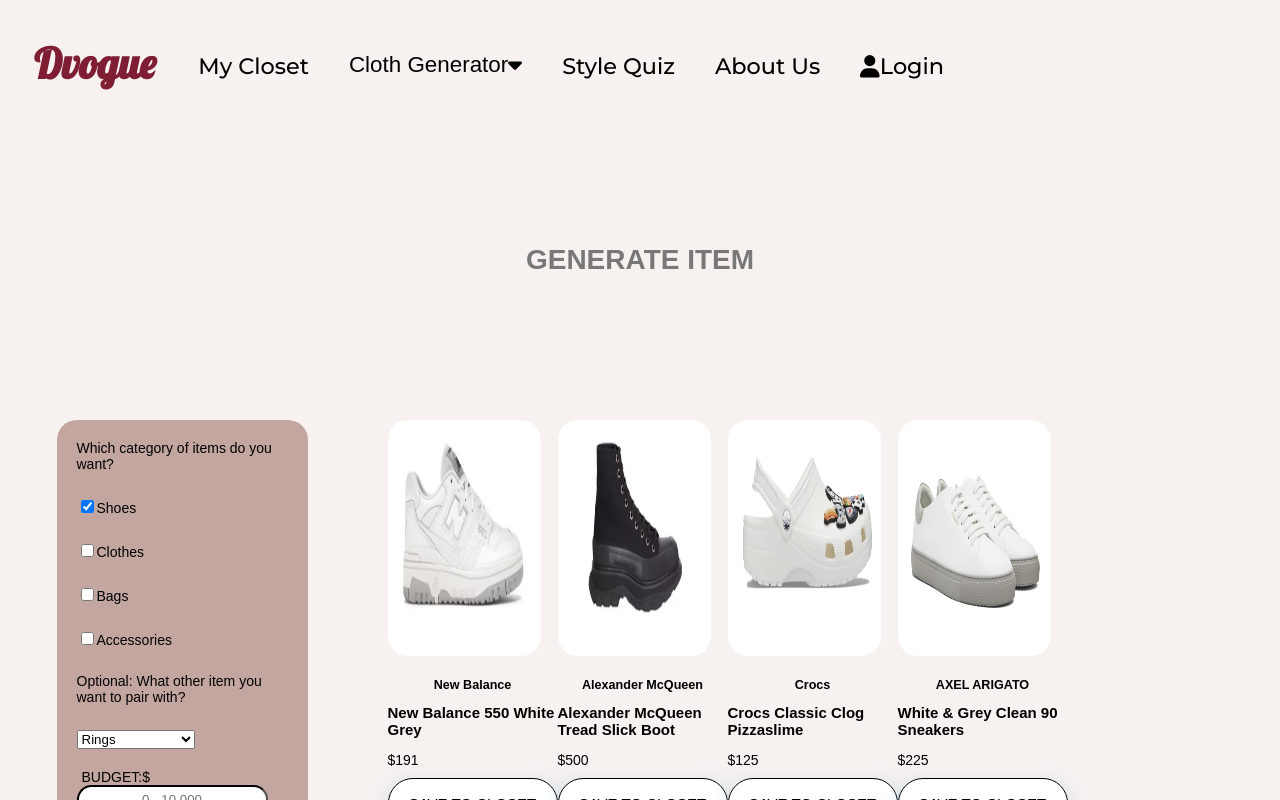
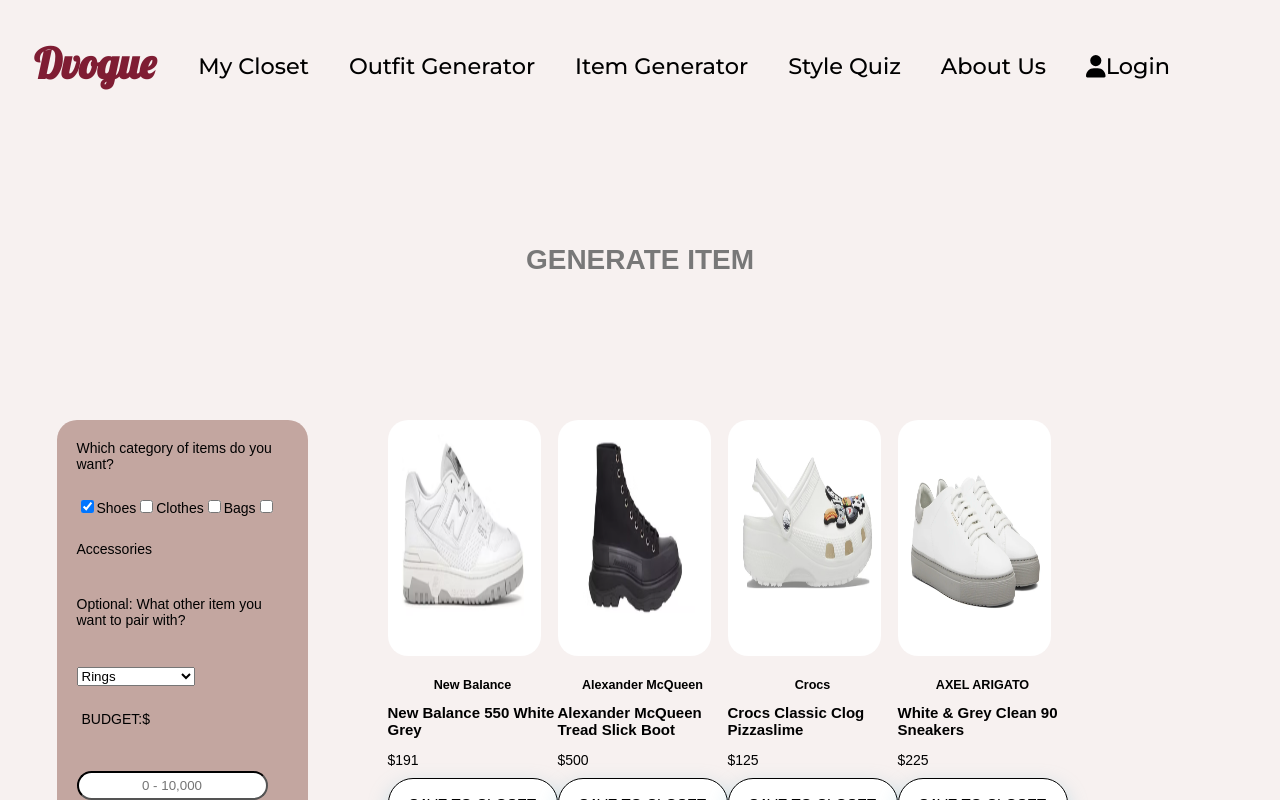
Before and after one commit to Zzyang0/Cloth-web-Tzuyang-Lin, a React (Create React App) app: page /itemgenerator in a window 1280 px wide. Shown: the top 800 px of the page. Built offline with nearby package versions, Linux system fonts and the light colour scheme.

Commit message:
changing nav bar and deconstruct the page

```diff
--- a/src/App.js
+++ b/src/App.js
@@ -3,7 +3,7 @@
 import { Homepage } from "./Homepage";
 import { Display } from "./ItemGenerate";
 import { Startquiz, Quiz } from "./Quiz"
-import { Mycloest } from "./MyCloest"
+import { Mycloset } from "./MyCloset"
 import products from "./data/item.json";
 import { Routes, Route, Navigate, Link } from 'react-router-dom';
 import { Whole } from "./Formpage";
@@ -21,7 +21,7 @@
                 <Route exact path='/' element={<Homepage />} />
                 <Route path='outfitgenerator' element={<Whole require={shoes} />} />
                 <Route path='itemgenerator' element={<Display item={everything} />} />
-                <Route path='/closet' element={<Mycloest />} />
+                <Route path='/closet' element={<Mycloset />} />
                 <Route>
                     <Route path="/quiz" element={<Startquiz />} />
                     <Route path="/quizquestion" element={<Quiz />} />
--- a/src/Footer&Header.js
+++ b/src/Footer&Header.js
@@ -1,6 +1,5 @@
 import React from 'react';
 // import the font-icon style
-import {faCaretDown} from '@fortawesome/free-solid-svg-icons';
 import { faUser } from '@fortawesome/free-solid-svg-icons';
 import { FontAwesomeIcon } from '@fortawesome/react-fontawesome';
 import { Link } from 'react-router-dom';
@@ -28,25 +27,13 @@
         <h1><Link to='/' className='logo' onClick={navlRemove}>Dvogue</Link></h1>
         </header>
         <ul className='navlink' id='navlink'>
-          <li>
-        <Link to='/closet' className='navl' onClick={navlRemove}>My Closet</Link>
-          </li>
-          <li>
-        <div className="nav-dropdown">
-        <button className="dropbutton">Cloth Generator
-        <FontAwesomeIcon icon={faCaretDown} />
-        </button>
-        <div className="nav-dropdown-content">
-          <Link to='outfitgenerator' className='navl' onClick={navlRemove}>Outfit Generator</Link>
-          <Link to='itemgenerator' className='navl' onClick={navlRemove}>Item Generator</Link>
-        </div>
-      </div>
-      </li>
-      <li><Link to='/quiz' className='navl' onClick={navlRemove}>Style Quiz</Link></li>
-      <li><Link to='/about' className='navl' onClick={navlRemove}>About Us</Link></li>
-      <li><a href="#" className='navl'><FontAwesomeIcon icon={faUser} />Login</a></li>
-
-      </ul>
+          <li><Link to='/closet' className='navl' onClick={navlRemove}>My Closet</Link></li>
+          <li><Link to='outfitgenerator' className='navl' onClick={navlRemove}>Outfit Generator</Link></li>
+          <li><Link to='itemgenerator' className='navl' onClick={navlRemove}>Item Generator</Link></li>
+          <li><Link to='/quiz' className='navl' onClick={navlRemove}>Style Quiz</Link></li>
+          <li><Link to='/about' className='navl' onClick={navlRemove}>About Us</Link></li>
+          <li><a href="#" className='navl'><FontAwesomeIcon icon={faUser} />Login</a></li>
+        </ul>
       <div className="hamburger" onClick={hamburgerToggle}>
         <span className="bar"></span>
         <span className="bar"></span>
--- a/src/Formpage.js
+++ b/src/Formpage.js
@@ -42,7 +42,7 @@
         <div className='generator'>
             <form>
             <label htmlFor="q1">HOW IS THE WEATHER TODAY?</label>
-            <div id='choice'>
+            <div className='choice' id='choice'>
               <select name="weather" id="weather">
                   <option value="none" defaultValue disabled hidden>Select an option</option>
                   <option value="Sunny">Sunny</option>
@@ -54,9 +54,9 @@
               </select>
               {result}
             </div>
-            <div id='choice'>
-                <label htmlFor="budget" id="budget_input">BUDGET:$</label>
-                <input type="BUDGET" id="budget_input" name="BUDGET" placeholder="0 - 10,000"></input>
+            <div className='choice' id='choice'>
+                <label htmlFor="budget" className='budget_input' id="budget_input">BUDGET:$</label>
+                <input type="BUDGET" className='budget_input' id="budget_input" name="BUDGET" placeholder="0 - 10,000"></input>
             </div>
 
             <div className="output">
--- a/src/ItemGenerate.js
+++ b/src/ItemGenerate.js
@@ -1,7 +1,7 @@
 import React, {useEffect, useState} from 'react';
 
 
-var currData = [
+let currData = [
     {"img":"img/550.png", "brand":"New Balance", "des":"New Balance 550 White Grey", "price":191, "imgd":"image of the sneakers", "category": "Shoes"},
     {"img":"img/boots1.png", "brand":"Alexander McQueen", "des":"Alexander McQueen Tread Slick Boot", "price":500, "imgd":"image of the boots", "category": "Shoes"},
     {"img":"img/crocs.png", "brand":"Crocs", "des":"Crocs Classic Clog Pizzaslime", "price":125, "imgd":"image of the crocs", "category": "Shoes"},
@@ -12,10 +12,10 @@
     let need = props.intake;
     return (
         <div className="cloth">
-            <img src={need.img} alt={need.imgd} />
+            < img src={need.img} alt={need.imgd} />
             <h1>{need.brand}</h1>
             <h2>{need.des}</h2>
-            <p>{"$" + need.price}</p>
+            <p>{"$" + need.price}</p >
             <button className="save-to-closet" type="button"> SAVE TO CLOSET </button>
         </div>
     )
@@ -39,6 +39,7 @@
 function ShoeOnly(props) {
     let base3 = props.products;
     const [want, setWant] = useState(['Shoes']);
+    const [needData, setNeedData] = useState(base3);
     let wantCopy = [];
     const handleInputChange = (event) => {
         const {value, checked} = event.target;
@@ -72,7 +73,7 @@
         }
     }
 
-    currData = filterCategory(base3);
+    currData = filterCategory(needData);
 
     /*let currData = filterCategory(base3);
     const forceRender = (item) => {
@@ -86,25 +87,27 @@
     console.log(currData);
 
     return (
-        <>
+        <div>
             <div className='generator'>
                 <form>
                     <label htmlFor="q1">Which category of items do you want?</label>
-                    <div>
+                    <div className='category'>
                         <input type="checkbox" id="Shoes" name="category" value="Shoes" defaultChecked onChange={handleInputChange}/>
                         <label htmlFor="vehicle1"> Shoes </label>
-                        <br></br>
+                        {/* <br></br> */}
                         <input type="checkbox" id="Clothes" name="category" value="Clothes" onChange={handleInputChange}/>
                         <label htmlFor="vehicle2"> Clothes </label>
-                        <br></br>
+                        {/* <br></br> */}
                         <input type="checkbox" id="Bags" name="category" value="Bags" onChange={handleInputChange}/>
                         <label htmlFor="vehicle3"> Bags </label>
-                        <br></br>
+                        {/* <br></br> */}
                         <input type="checkbox" id="Accessories" name="category" value="Accessories" onChange={handleInputChange}/>
                         <label htmlFor="vehicle3"> Accessories </label>
-                        <br></br>
+                        {/* <br></br> */}
                     </div>
+                    <p>
                     <label htmlFor="q2">Optional: What other item you want to pair with?</label>
+                    </p >
                     <div>
                         <select name="activity" id="activity">
                             <option value="none" defaultValue disabled hidden>Select an option</option>
@@ -115,9 +118,11 @@
                         </select>
                     </div>
 
-                    <div id='choice'>
-                        <label htmlFor="budget" id="budget_input">BUDGET:$</label>
-                        <input type="BUDGET" id="budget_input" name="BUDGET" placeholder="0 - 10,000"></input>
+                    <div className='choice' id='choice'>
+                        <p>
+                        <label htmlFor="budget" className='budget_input' id="budget_input">BUDGET:$</label>
+                        </p >
+                        <input type="BUDGET" className='budget_input' id="budget_input" name="BUDGET" placeholder="0 - 10,000"></input>
                     </div>
 
                     <div className="output">
@@ -127,9 +132,9 @@
                     </div>
                 </form>
                 <br></br>
-                <p>The category/ies you chose are: {want} </p>
+                <p>The category/ies you chose are: {want} </p >
             </div>
-        </>
+        </div>
     );
 }
 
--- a/src/MyCloest.js
+++ b/src/MyCloset.js
@@ -1,6 +1,6 @@
 import React from 'react';
 
-export function Mycloest(props) {
+export function Mycloset(props) {
     return(
         <div>
         </div>
--- a/src/Quiz.js
+++ b/src/Quiz.js
@@ -91,7 +91,7 @@
 				<div className='answers_container'>
 					<div>
 						{questions[current].answers.map((answer) => (
-							<button key={answer.answer} className='choice' onClick={() => ClickNext()}>{answer.answer}</button>
+							<button key={answer.answer} className='quiz_choice' onClick={() => ClickNext()}>{answer.answer}</button>
 						))}
 					</div>
 				</div>
--- a/src/style.css
+++ b/src/style.css
@@ -18,14 +18,14 @@
   background-color: #f7f1f0;
 }
 
-#form-page {
+/*#form-page {
   display: flex;
   align-items: center;
   justify-content: center;
   font-size: 18px;
   background: url("../public/img/login-background.jpeg");
   background-size: cover;
-}
+}*/
 
 .login-container {
   width: 400px;
@@ -252,8 +252,8 @@
 }
 
 
-#choice .button,
-#budget_input {
+.choice .button,
+.budget_input {
   display: inline;
   font-family: 'Poppins', sans-serif;
   border-radius: 30px;
@@ -262,12 +262,12 @@
   border-color: black;
 }
 
-#choice {
+.choice {
   margin: 20px;
   margin-left: 0px;
 }
 
-#choice:nth-last-of-type(1) {
+.choice:nth-last-of-type(1) {
   margin-top: 10px;
 }
 
@@ -383,7 +383,7 @@
   margin-top: 2em;
 }
 
-.choice {
+.quiz_choice {
   display: flex;
   flex-direction: column;
   width: 30%;
@@ -488,21 +488,6 @@
     gap: 60px;
   }
 
-  .nav-dropdown {
-    float: left;
-    overflow: hidden;
-  }
-
-  .nav-dropdown .dropbutton {
-    border: none;
-    outline: none;
-    margin: 0;
-    font-size: 1.2rem;
-    color: black;
-    background-color: inherit;
-    font-family: inherit;
-  }
-
   nav a:hover {
     border-bottom: 0.3rem solid #7f1d33;
     transition: ease-out .25s;
@@ -512,32 +497,6 @@
   .navbar header a:hover {
     color: #C3A6A0;
     border-bottom: none;
-  }
-
-  .nav-dropdown-content {
-    display: none;
-    position: absolute;
-    background-color: #f9f9f9;
-    min-width: 130px;
-    box-shadow: 0px 8px 16px 0px rgba(0,0,0,0.2);
-    z-index: 1;
-  }
-
-  .nav-dropdown-content a {
-    float: none;
-    color: black;
-    font-size: 0.8rem;
-    padding: 12px 16px;
-    display: block;
-    text-align: left;
-  }
-
-  .nav-dropdown-content a:hover {
-    background-color: #ddd;
-  }
-
-  .nav-dropdown:hover .nav-dropdown-content {
-    display: block;
   }
 
   .bar {
@@ -635,22 +594,6 @@
     display: none;
   }
 
-  .nav-dropdown {
-    float: left;
-    overflow: hidden;
-  }
-
-  .nav-dropdown .dropbutton {
-    border: none;
-    outline: none;
-    margin: 0;
-    padding: 20px 10px;
-    font-size: 1.2rem;
-    color: black;
-    background-color: inherit;
-    font-family: inherit;
-  }
-
   nav a:hover {
     border-bottom: 0.3rem solid #7f1d33;
     transition: ease-out .25s;
@@ -658,32 +601,6 @@
   }
   .navbar header a:hover {
     color: #C3A6A0;
-  }
-
-  .nav-dropdown-content {
-    display: none;
-    position: absolute;
-    background-color: #f9f9f9;
-    min-width: 130px;
-    box-shadow: 0px 8px 16px 0px rgba(0,0,0,0.2);
-    z-index: 1;
-  }
-
-  .nav-dropdown-content a {
-    float: none;
-    color: black;
-    font-size: 1rem;
-    padding: 12px 16px;
-    display: block;
-    text-align: left;
-  }
-
-  .nav-dropdown-content a:hover {
-    background-color: #ddd;
-  }
-
-  .nav-dropdown:hover .nav-dropdown-content {
-    display: block;
   }
 
   .container-texts {
@@ -751,22 +668,6 @@
     font-size: 1.6rem;
   }
 
-  .nav-dropdown {
-    float: left;
-    overflow: hidden;
-  }
-
-  .nav-dropdown .dropbutton {
-    border: none;
-    outline: none;
-    margin: 0;
-    padding: 20px 20px;
-    font-size: 1.6rem;
-    color: black;
-    background-color: inherit;
-    font-family: inherit;
-  }
-
   nav a:hover {
     border-bottom: 0.3rem solid #7f1d33;
     transition: ease-out .25s;
@@ -775,33 +676,6 @@
   .navbar header a:hover {
     color: #C3A6A0;
   }
-
-  .nav-dropdown-content {
-    display: none;
-    position: absolute;
-    background-color: #f9f9f9;
-    min-width: 160px;
-    box-shadow: 0px 8px 16px 0px rgba(0,0,0,0.2);
-    z-index: 1;
-  }
-
-  .nav-dropdown-content a {
-    float: none;
-    color: black;
-    padding: 12px 16px;
-    font-size: 1.4rem;
-    display: block;
-    text-align: left;
-  }
-
-  .nav-dropdown-content a:hover {
-    background-color: #ddd;
-  }
-
-  .nav-dropdown:hover .nav-dropdown-content {
-    display: block;
-  }
-
 
   .footer1>* {
     flex: 1;
```
Also changed, not shown: src/ItemDisplay.js (added).
